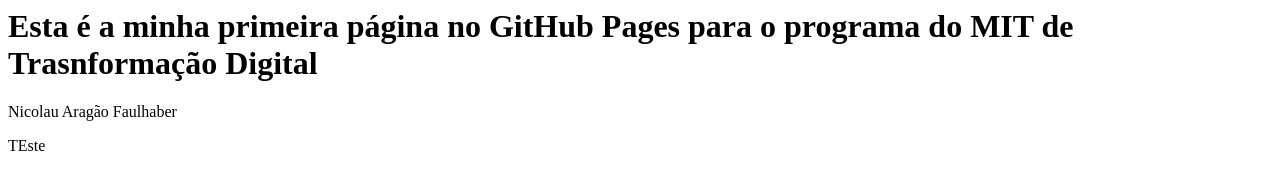
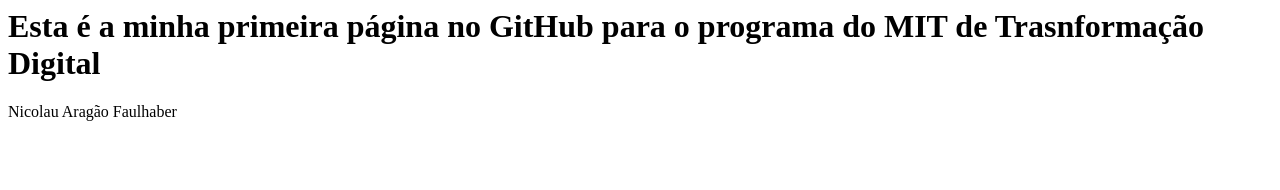
Before and after one commit to coiau/Beers, a plain HTML site: page index.html in a window 1280 px wide. Drawn offline with Linux system fonts and the light colour scheme.

Commit message:
Update index.html

```diff
--- a/index.html
+++ b/index.html
@@ -1,5 +1,4 @@
 <html>
-<h1 > Esta é a minha primeira página no GitHub Pages para o programa do MIT de Trasnformação Digital </h1 >
+<h1 > Esta é a minha primeira página no GitHub para o programa do MIT de Trasnformação Digital </h1 >
 <p> Nicolau Aragão Faulhaber</p>
-  <p> TEste</p>
 </html>
```
